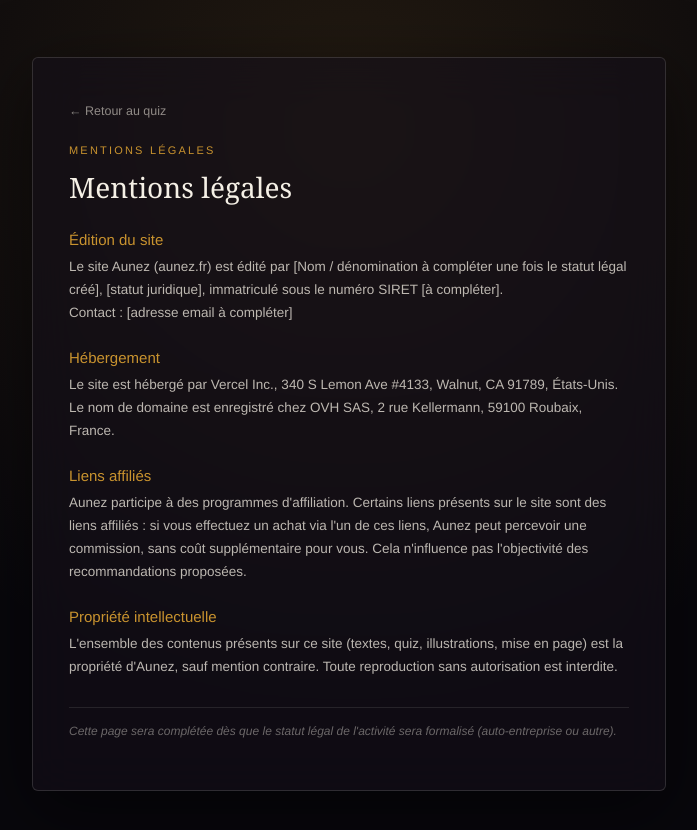
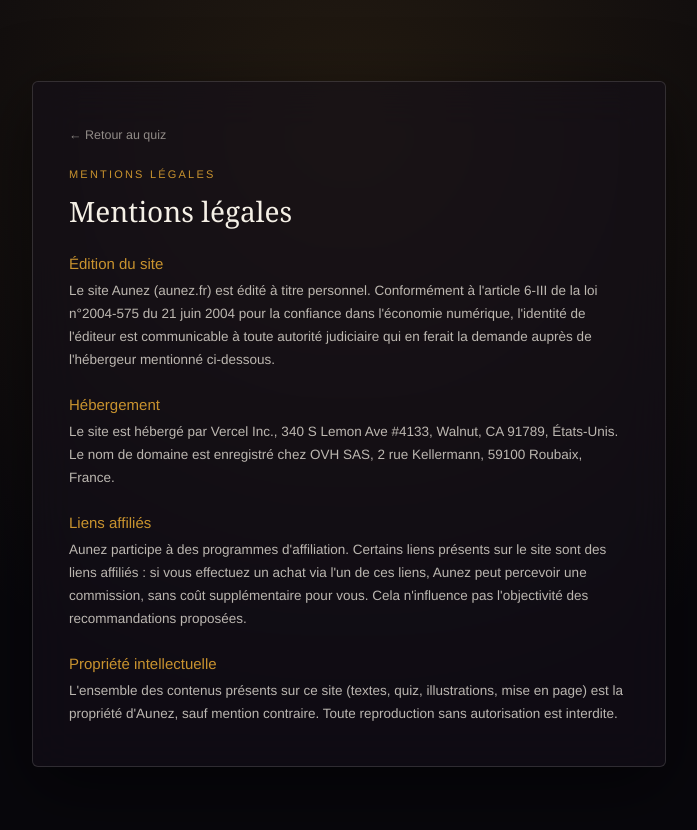
Before and after one commit to Aunezfr/Aunez-site, a Next.js app: page /mentions-legales in a window 1280 px wide. Shown: the top 830 px of the page, without its empty margins (315-1012 px from the left). Built offline with nearby package versions, Linux system fonts and the light colour scheme.

Commit message:
Add files via upload

```diff
--- a/app/mentions-legales/page.jsx
+++ b/app/mentions-legales/page.jsx
@@ -15,11 +15,11 @@ export default function MentionsLegales() {
 
         <h2 style={styles.h2}>Édition du site</h2>
         <p style={styles.p}>
-          Le site Aunez (aunez.fr) est édité par [Nom / dénomination à
-          compléter une fois le statut légal créé], [statut juridique],
-          immatriculé sous le numéro SIRET [à compléter].
-          <br />
-          Contact : [adresse email à compléter]
+          Le site Aunez (aunez.fr) est édité à titre personnel. Conformément
+          à l'article 6-III de la loi n°2004-575 du 21 juin 2004 pour la
+          confiance dans l'économie numérique, l'identité de l'éditeur est
+          communicable à toute autorité judiciaire qui en ferait la demande
+          auprès de l'hébergeur mentionné ci-dessous.
         </p>
 
         <h2 style={styles.h2}>Hébergement</h2>
@@ -46,11 +46,6 @@ export default function MentionsLegales() {
           illustrations, mise en page) est la propriété d'Aunez, sauf
           mention contraire. Toute reproduction sans autorisation est
           interdite.
-        </p>
-
-        <p style={styles.note}>
-          Cette page sera complétée dès que le statut légal de l'activité
-          sera formalisé (auto-entreprise ou autre).
         </p>
       </div>
     </div>
```
